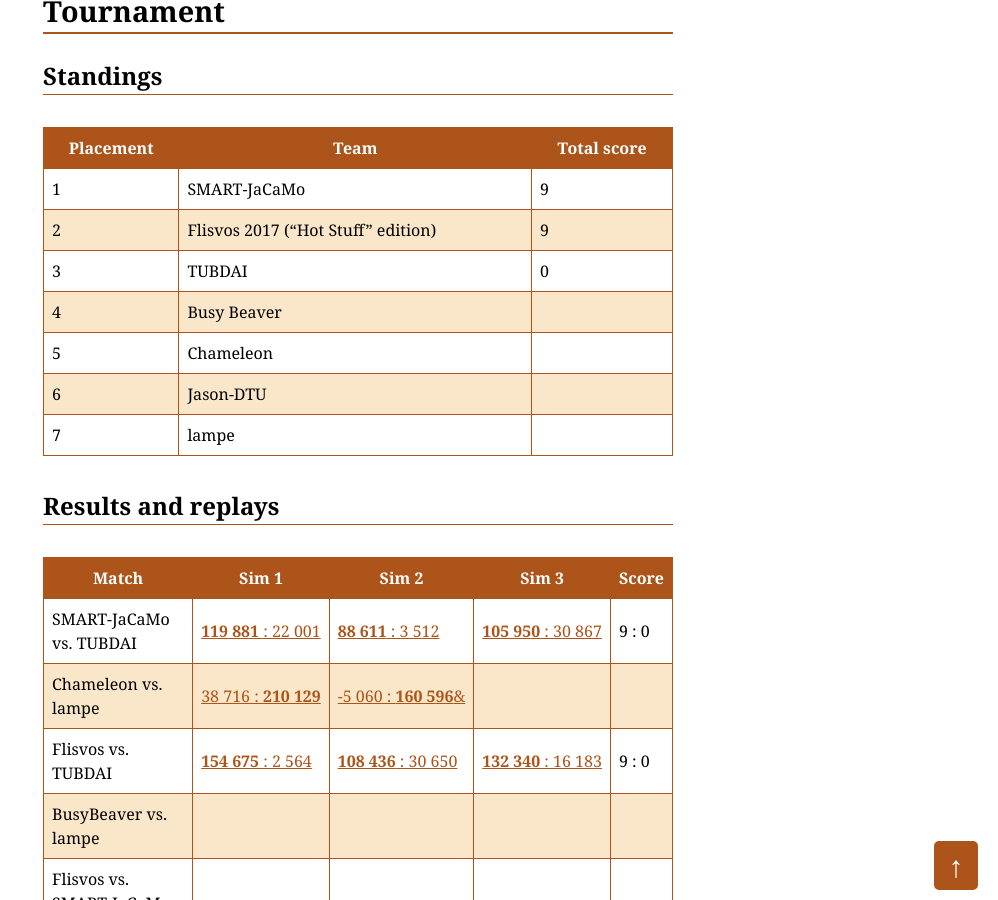
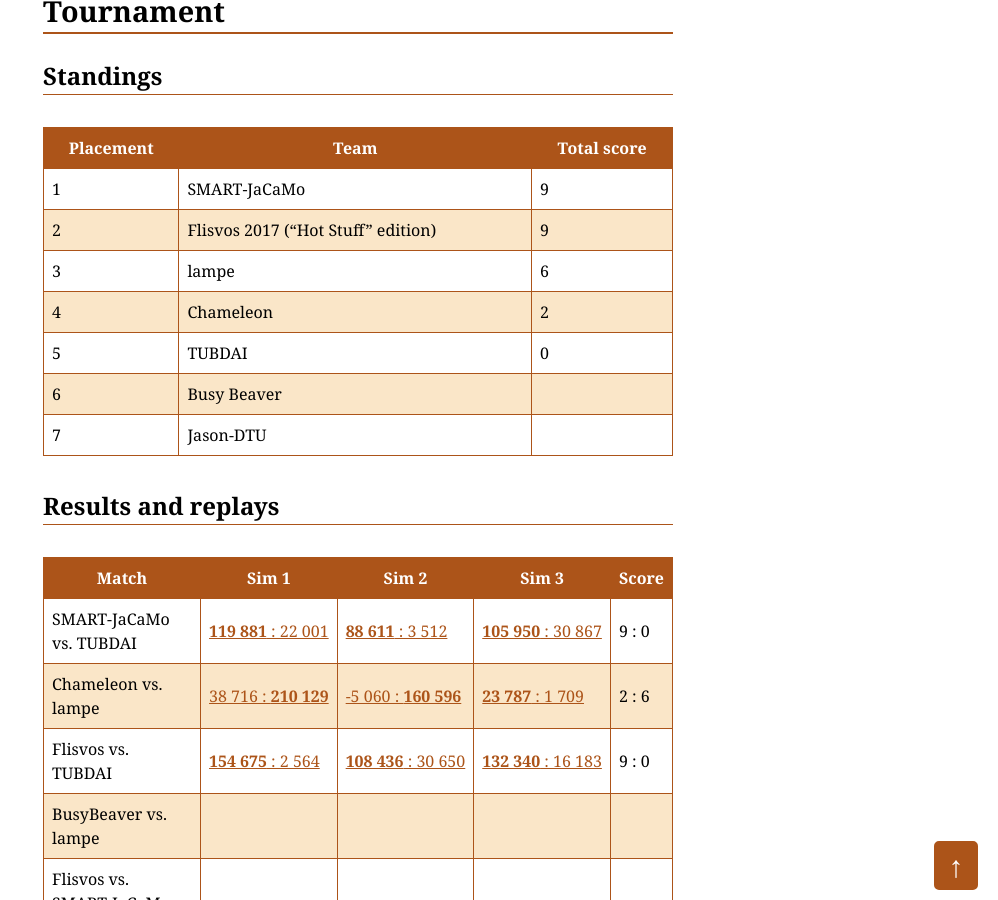
Before and after one commit to agentcontest/agentcontest.github.io, a Jekyll site: the page built from 2017/index.md, in a window 1280 px wide and 900 px high, scrolled down 322 px. Shown: the whole window, without its empty margins (282-1280 px from the left). Built offline with Jekyll 4.4.1, drawn with Linux system fonts in a browser that asks for light colours.

Commit message:
round 2 complete

```diff
--- a/2017/index.md
+++ b/2017/index.md
@@ -13,18 +13,18 @@ Placement | Team | Total score
 --- | --- | ---
 1 | SMART-JaCaMo | 9
 2 | Flisvos 2017 ("Hot Stuff" edition) | 9
-3 | TUBDAI | 0
-4 | Busy Beaver |
-5 | Chameleon |
-6 | Jason-DTU |
-7 | lampe |
+3 | lampe | 6
+4 | Chameleon | 2
+5 | TUBDAI | 0
+6 | Busy Beaver |
+7 | Jason-DTU |
 
 ### Results and replays
 
 Match | Sim 1 | Sim 2 | Sim 3 | Score
 --- | --- | --- | --- | ---
 SMART&#8209;JaCaMo vs. TUBDAI | [**119&nbsp;881**&nbsp;:&nbsp;22&nbsp;001](/2017/replays/?2017-09-18-14-07-04-2017-MAPC-Sim1) | [**88&nbsp;611**&nbsp;:&nbsp;3&nbsp;512](/2017/replays/?2017-09-18-14-07-04-2017-MAPC-Sim2) | [**105&nbsp;950**&nbsp;:&nbsp;30&nbsp;867](/2017/replays/?2017-09-18-14-07-04-2017-MAPC-Sim3) | 9 : 0
-Chameleon vs. lampe | [38&nbsp;716&nbsp;:&nbsp;**210&nbsp;129**](/2017/replays/?2017-09-18-14-08-13-2017-MAPC-Sim1) | [-5&nbsp;060&nbsp;:&nbsp;**160&nbsp;596**&](/2017/replays/?2017-09-18-14-08-13-2017-MAPC-Sim2) | [](/2017/replays/?2017-09-18-14-08-13-2017-MAPC-Sim3) |
+Chameleon vs. lampe | [38&nbsp;716&nbsp;:&nbsp;**210&nbsp;129**](/2017/replays/?2017-09-18-14-08-13-2017-MAPC-Sim1) | [-5&nbsp;060&nbsp;:&nbsp;**160&nbsp;596**](/2017/replays/?2017-09-18-14-08-13-2017-MAPC-Sim2) | [**23&nbsp;787**&nbsp;:&nbsp;1&nbsp;709](/2017/replays/?2017-09-18-14-08-13-2017-MAPC-Sim3) | 2 : 6
 Flisvos vs. TUBDAI | [**154&nbsp;675**&nbsp;:&nbsp;2&nbsp;564](/2017/replays/?2017-09-18-16-02-09-2017-MAPC-Sim1) | [**108&nbsp;436**&nbsp;:&nbsp;30&nbsp;650](/2017/replays/?2017-09-18-16-02-09-2017-MAPC-Sim2) | [**132&nbsp;340**&nbsp;:&nbsp;16&nbsp;183](/2017/replays/?2017-09-18-16-02-09-2017-MAPC-Sim3) | 9 : 0
 BusyBeaver vs. lampe |
 Flisvos vs. SMART&#8209;JaCaMo |
```
